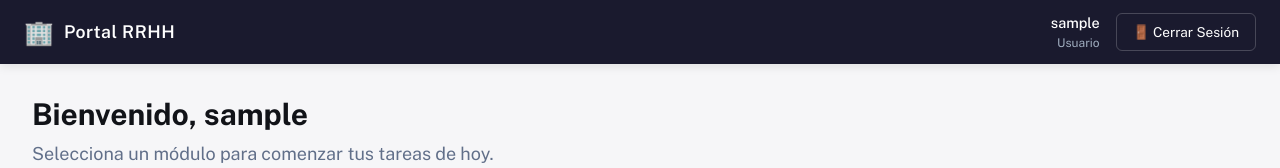
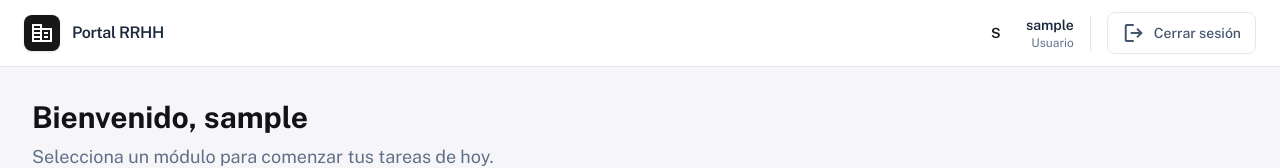
Before and after one commit to bgacitua/dashboard-licencias, a React (Vite) app in the folder frontend/: page /menu in a window 1280 px wide. Shown: the top 168 px of the page. Built offline with nearby package versions, Linux system fonts and the light colour scheme; no server answers; sample sign-in values are in the browser's storage.

Commit message:
Rediseño de paleta de colores y animaciones en UI

```diff
--- a/frontend/src/components/Navbar.jsx
+++ b/frontend/src/components/Navbar.jsx
@@ -16,82 +16,48 @@ const Navbar = () => {
 
     if (!isAuthenticated) return null;
 
+    const initials = (user?.nombre_completo || user?.username || 'U')
+        .split(' ')
+        .filter(Boolean)
+        .slice(0, 2)
+        .map(s => s[0]?.toUpperCase())
+        .join('');
+
     return (
-        <nav style={{
-            display: 'flex',
-            justifyContent: 'space-between',
-            alignItems: 'center',
-            padding: '12px 24px',
-            backgroundColor: '#1a1a2e',
-            color: 'white',
-            boxShadow: '0 2px 10px rgba(0, 0, 0, 0.1)'
-        }}>
-            {/* Logo / Título */}
+        <nav className="sticky top-0 z-40 flex items-center justify-between bg-white/95 backdrop-blur border-b border-slate-200 px-6 py-3 shadow-navbar">
             <Link
                 to="/menu"
-                style={{
-                    textDecoration: 'none',
-                    color: 'white',
-                    display: 'flex',
-                    alignItems: 'center',
-                    gap: '10px'
-                }}
+                className="flex items-center gap-3 text-slate-800 hover:text-primary transition-colors"
             >
-                <span style={{ fontSize: '1.5rem' }}>🏢</span>
-                <span style={{
-                    fontSize: '1.1rem',
-                    fontWeight: '600',
-                    letterSpacing: '0.5px'
-                }}>
+                <div className="w-9 h-9 rounded-lg bg-primary flex items-center justify-center shadow-sm">
+                    <span className="material-symbols-outlined text-white text-xl">corporate_fare</span>
+                </div>
+                <span className="text-base font-semibold tracking-tight">
                     Portal RRHH
                 </span>
             </Link>
 
-            {/* Usuario y Logout */}
-            <div style={{ display: 'flex', alignItems: 'center', gap: '16px' }}>
-                <div style={{ textAlign: 'right' }}>
-                    <p style={{
-                        margin: 0,
-                        fontSize: '0.9rem',
-                        fontWeight: '500'
-                    }}>
-                        {user?.nombre_completo || user?.username}
-                    </p>
-                    <p style={{
-                        margin: 0,
-                        fontSize: '0.75rem',
-                        color: '#a0aec0',
-                        textTransform: 'capitalize'
-                    }}>
-                        {user?.rol?.nombre || 'Usuario'}
-                    </p>
+            <div className="flex items-center gap-4">
+                <div className="hidden sm:flex items-center gap-3 pr-4 border-r border-slate-200">
+                    <div className="w-9 h-9 rounded-full bg-primary-soft text-primary flex items-center justify-center font-semibold text-sm select-none">
+                        {initials}
+                    </div>
+                    <div className="text-right leading-tight">
+                        <p className="text-sm font-semibold text-slate-800">
+                            {user?.nombre_completo || user?.username}
+                        </p>
+                        <p className="text-xs text-slate-500 capitalize">
+                            {user?.rol?.nombre || 'Usuario'}
+                        </p>
+                    </div>
                 </div>
 
                 <button
                     onClick={handleLogout}
-                    style={{
-                        backgroundColor: 'transparent',
-                        border: '1px solid rgba(255, 255, 255, 0.2)',
-                        color: 'white',
-                        padding: '8px 16px',
-                        borderRadius: '6px',
-                        cursor: 'pointer',
-                        fontSize: '0.85rem',
-                        transition: 'all 0.2s',
-                        display: 'flex',
-                        alignItems: 'center',
-                        gap: '6px'
-                    }}
-                    onMouseEnter={(e) => {
-                        e.target.style.backgroundColor = 'rgba(255, 255, 255, 0.1)';
-                        e.target.style.borderColor = 'rgba(255, 255, 255, 0.4)';
-                    }}
-                    onMouseLeave={(e) => {
-                        e.target.style.backgroundColor = 'transparent';
-                        e.target.style.borderColor = 'rgba(255, 255, 255, 0.2)';
-                    }}
+                    className="inline-flex items-center gap-2 px-3.5 py-2 rounded-lg text-sm font-medium text-slate-600 border border-slate-200 bg-white hover:bg-slate-50 hover:text-red-600 hover:border-red-200 transition-colors"
                 >
-                    🚪 Cerrar Sesión
+                    <span className="material-symbols-outlined text-base">logout</span>
+                    <span>Cerrar sesión</span>
                 </button>
             </div>
         </nav>
--- a/frontend/src/components/Sidebar.jsx
+++ b/frontend/src/components/Sidebar.jsx
@@ -64,69 +64,88 @@ const Sidebar = () => {
 
   // Filter items based on user access and role
   const menuItems = allMenuItems.filter(item => {
-    // If requires a specific role, check it
     if (item.requiredRole && !hasRole(item.requiredRole)) {
       return false;
     }
-    // Check module access
     return hasModuleAccess(item.module);
   });
 
+  const initials = (user?.nombre_completo || 'U')
+    .split(' ')
+    .filter(Boolean)
+    .slice(0, 2)
+    .map(s => s[0]?.toUpperCase())
+    .join('');
+
   return (
-    <div className="w-64 bg-white border-r border-gray-200 flex flex-col h-screen font-['Public_Sans'] fixed left-0 top-0 z-50">
+    <aside className="w-64 bg-white border-r border-slate-200 flex flex-col h-screen font-['Public_Sans'] fixed left-0 top-0 z-50">
       {/* Logo */}
-      <Link to="/menu" className="p-6 flex items-center gap-3 hover:bg-gray-50 transition-colors">
-        <div className="w-8 h-8 bg-blue-600 rounded-lg flex items-center justify-center">
-             <span className="material-symbols-outlined text-white text-xl">hexagon</span>
+      <Link
+        to="/menu"
+        className="px-6 py-5 flex items-center gap-3 border-b border-slate-100 hover:bg-slate-50/60 transition-colors"
+      >
+        <div className="w-9 h-9 bg-primary rounded-lg flex items-center justify-center shadow-sm">
+          <span className="material-symbols-outlined text-white text-xl">corporate_fare</span>
         </div>
-        <span className="text-xl font-bold text-gray-800">HR Portal</span>
+        <div className="leading-tight">
+          <span className="block text-base font-semibold text-slate-800 tracking-tight">HR Portal</span>
+          <span className="block text-[11px] uppercase tracking-wider text-slate-400 font-medium">Recursos Humanos</span>
+        </div>
       </Link>
 
       {/* Navigation */}
-      <nav className="flex-1 px-4 py-4 space-y-1">
-        {menuItems.map((item) => (
+      <nav className="flex-1 px-3 py-4 space-y-0.5 overflow-y-auto">
+        <p className="px-3 pb-2 text-[11px] uppercase tracking-wider text-slate-400 font-semibold">
+          Navegación
+        </p>
+        {menuItems.map((item) => {
+          const active = isActive(item.path);
+          return (
             <Link
               key={item.label}
               to={item.path}
-            className={`flex items-center gap-3 px-4 py-3 rounded-lg transition-colors ${
-              isActive(item.path) || (item.path === '/dashboard' && location.pathname === '/dashboard')
-                ? 'bg-blue-600 text-white shadow-md shadow-blue-200'
-                : 'text-gray-500 hover:bg-gray-50 hover:text-gray-900'
+              className={`group relative flex items-center gap-3 px-3 py-2.5 rounded-lg text-sm transition-colors ${
+                active
+                  ? 'bg-primary text-white font-semibold shadow-sm'
+                  : 'text-slate-600 hover:bg-slate-100 hover:text-slate-900'
               }`}
             >
-            <span className={`material-symbols-outlined ${isActive(item.path) ? 'text-white' : 'text-gray-400 group-hover:text-gray-500'}`}>
+              {active && (
+                <span className="absolute left-0 top-1/2 -translate-y-1/2 h-5 w-1 rounded-r-full bg-white/80" aria-hidden="true" />
+              )}
+              <span className={`material-symbols-outlined text-[20px] ${active ? 'text-white' : 'text-slate-400 group-hover:text-slate-600'}`}>
                 {item.icon}
               </span>
               <span className="font-medium">{item.label}</span>
             </Link>
-        ))}
+          );
+        })}
       </nav>
 
       {/* User Profile */}
-      <div className="p-4 border-t border-gray-100">
-        <div className="flex items-center gap-3 p-2 rounded-lg hover:bg-gray-50 transition-colors cursor-pointer">
-          <div className="w-10 h-10 rounded-full bg-gray-200 overflow-hidden">
-             {/* Placeholder Avatar */}
-             <img
-                src={`https://ui-avatars.com/api/?name=${user?.nombre_completo || 'User'}&background=0D8ABC&color=fff`}
-                alt="User"
-                className="w-full h-full object-cover"
-             />
+      <div className="p-3 border-t border-slate-100 bg-slate-50/40">
+        <div className="flex items-center gap-3 p-2 rounded-lg hover:bg-white transition-colors">
+          <div className="w-10 h-10 rounded-full bg-primary-soft text-primary flex items-center justify-center font-semibold text-sm ring-2 ring-white shadow-sm select-none">
+            {initials}
           </div>
           <div className="flex-1 min-w-0">
-            <p className="text-sm font-semibold text-gray-900 truncate">
+            <p className="text-sm font-semibold text-slate-800 truncate">
               {user?.nombre_completo || 'Usuario'}
             </p>
-            <p className="text-xs text-gray-500 truncate">
+            <p className="text-xs text-slate-500 truncate capitalize">
               {user?.rol?.nombre || 'Admin. RRHH'}
             </p>
           </div>
-           <button onClick={handleLogout} className="text-gray-400 hover:text-red-500 transition-colors">
-            <span className="material-symbols-outlined">logout</span>
+          <button
+            onClick={handleLogout}
+            title="Cerrar sesión"
+            className="p-1.5 rounded-md text-slate-400 hover:text-red-600 hover:bg-red-50 transition-colors"
+          >
+            <span className="material-symbols-outlined text-[20px]">logout</span>
           </button>
         </div>
       </div>
-    </div>
+    </aside>
   );
 };
 
--- a/frontend/src/index.css
+++ b/frontend/src/index.css
@@ -73,9 +73,53 @@
 }
 
 /* Aquí abajo puedes poner tus estilos personalizados si tienes */
+html {
+  -webkit-text-size-adjust: 100%;
+  text-size-adjust: 100%;
+}
+
 body {
   margin: 0;
   padding: 0;
+  font-family: 'Public Sans', system-ui, -apple-system, Segoe UI, Roboto, sans-serif;
+  -webkit-font-smoothing: antialiased;
+  -moz-osx-font-smoothing: grayscale;
+  font-feature-settings: "cv02", "cv03", "cv04", "cv11";
+  color: #1a2332;
+  background-color: #f6f7fb;
+}
+
+/* Scrollbar refinado para look corporativo */
+*::-webkit-scrollbar {
+  width: 10px;
+  height: 10px;
+}
+*::-webkit-scrollbar-track {
+  background: transparent;
+}
+*::-webkit-scrollbar-thumb {
+  background-color: #cbd2dc;
+  border-radius: 8px;
+  border: 2px solid transparent;
+  background-clip: content-box;
+}
+*::-webkit-scrollbar-thumb:hover {
+  background-color: #94a0b1;
+  background-clip: content-box;
+  border: 2px solid transparent;
+}
+
+/* Focus ring accesible y consistente */
+:focus-visible {
+  outline: 2px solid #135bec;
+  outline-offset: 2px;
+  border-radius: 4px;
+}
+
+/* Selección de texto */
+::selection {
+  background-color: rgba(19, 91, 236, 0.18);
+  color: inherit;
 }
 
 /* Print Styles - Remove browser header/footer (page title and URL) */
```
Also changed, not shown: frontend/tailwind.config.js (+16 -3 lines). Lines whose indentation alone changed are shown as unchanged.
